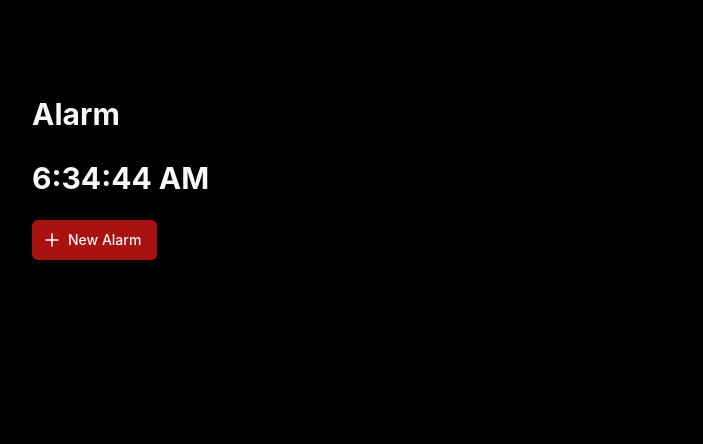
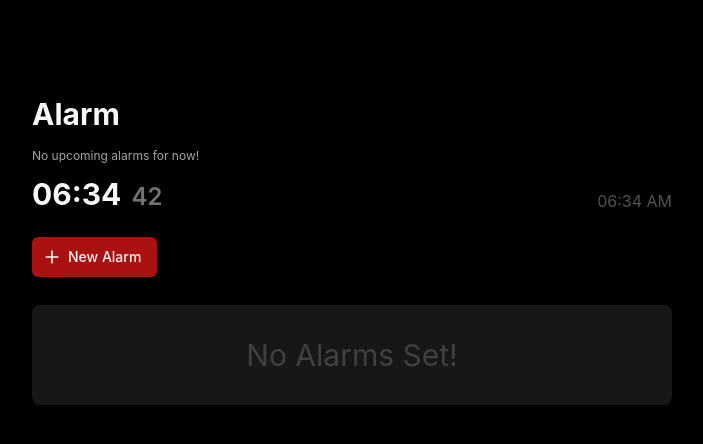
Before and after one commit to RohitKaushal7/alarm-clock, a React (Vite) app: page / in a window 1280 px wide. Shown: the top 444 px of the page, without its empty margins (288-991 px from the left). Built offline with nearby package versions, Linux system fonts and the light colour scheme.

Commit message:
✨feat: empty states, and clock redesign

```diff
--- a/src/components/Clock.tsx
+++ b/src/components/Clock.tsx
@@ -1,4 +1,6 @@
 import { FunctionComponent, useEffect, useState } from 'react'
+
+import { format } from 'date-fns'
 
 interface ClockProps {}
 
@@ -14,8 +16,14 @@ const Clock: FunctionComponent<ClockProps> = () => {
     }
   }, [])
   return (
-    <div className="py-3">
-      <h1 className="text-3xl font-bold">{time.toLocaleTimeString()}</h1>
+    <div className="relative z-50 w-full py-3">
+      <span className="text-3xl font-bold">{format(time, 'HH:mm')}</span>
+      <span className="ml-1 text-2xl font-semibold text-neutral-500">
+        {format(time, ' ss')}
+      </span>
+      <span className="absolute bottom-0 right-0 ml-4 py-3 text-neutral-600">
+        {format(time, 'hh:mm aa')}
+      </span>
     </div>
   )
 }
--- a/src/routes/about.tsx
+++ b/src/routes/about.tsx
@@ -10,14 +10,19 @@ const About: FunctionComponent<AboutProps> = () => {
   return (
     <div className="mx-auto flex max-w-7xl flex-col px-4 py-32">
       <h1 className="text-3xl font-bold">About!</h1>
+      <p className="mt-4">
+        Made with ❣️ by{' '}
+        <a href="https://github.com/RohitKaushal7" className="font-semibold">
+          Rohit Kaushal
+        </a>
+        .
+      </p>
       <div className="mt-8 flex gap-4">
         <Link to="/">
           <Button variant="secondary">Home</Button>
         </Link>
         <Link to="/404">
-          <Button variant="primary" className="!bg-neutral-400">
-            404
-          </Button>
+          <Button className="!bg-neutral-400">404</Button>
         </Link>
       </div>
     </div>
--- a/src/routes/index.tsx
+++ b/src/routes/index.tsx
@@ -7,7 +7,7 @@ import { Button } from 'components/ui'
 import { useAppContext } from 'context/app'
 import { differenceInHours, format, formatRelative } from 'date-fns'
 import { Alarm } from 'lib/alarm-clock'
-import { AlarmCheck, Plus, X } from 'lucide-react'
+import { AlarmCheck, Clock1, Clock10Icon, Plus, X } from 'lucide-react'
 import { Link } from 'react-router-dom'
 
 interface IndexRouteProps {}
@@ -50,16 +50,25 @@ const IndexRoute: FunctionComponent<IndexRouteProps> = () => {
     setActiveAlarm(null)
   }
 
+  alarms.sort((a, b) => {
+    if (a.hour === b.hour) {
+      return a.minute - b.minute
+    }
+    return a.hour - b.hour
+  })
+
   return (
     <div className="relative mx-auto flex max-w-2xl flex-col p-4">
-      <h1 className="sticky top-0 mt-16 bg-black py-4 text-3xl font-bold">
+      <h1 className="z-90 sticky top-0 mt-16 bg-black py-4 text-3xl font-bold">
         Alarm
       </h1>
-      {nextAlarm && (
-        <h1 className="text-xs text-neutral-400">
-          Next ring {formatRelative(nextAlarm[1], new Date())}
-        </h1>
-      )}
+      <h1 className="text-xs text-neutral-400">
+        {nextAlarm ? (
+          <span>Next ring {formatRelative(nextAlarm[1], new Date())}</span>
+        ) : (
+          <span>No upcoming alarms for now!</span>
+        )}
+      </h1>
       <Clock />
       <div className="py-3">
         <Link to="/alarm/new">
@@ -107,6 +116,11 @@ const IndexRoute: FunctionComponent<IndexRouteProps> = () => {
             <AlarmRow alarm={alarm} key={alarm.id} />
           </Link>
         ))}
+        {alarms.length === 0 && (
+          <div className="flex flex-col items-center justify-center gap-4 rounded-lg bg-neutral-900 p-4 py-8 text-3xl text-neutral-700">
+            <div className="text-center">No Alarms Set!</div>
+          </div>
+        )}
       </div>
     </div>
   )
```
